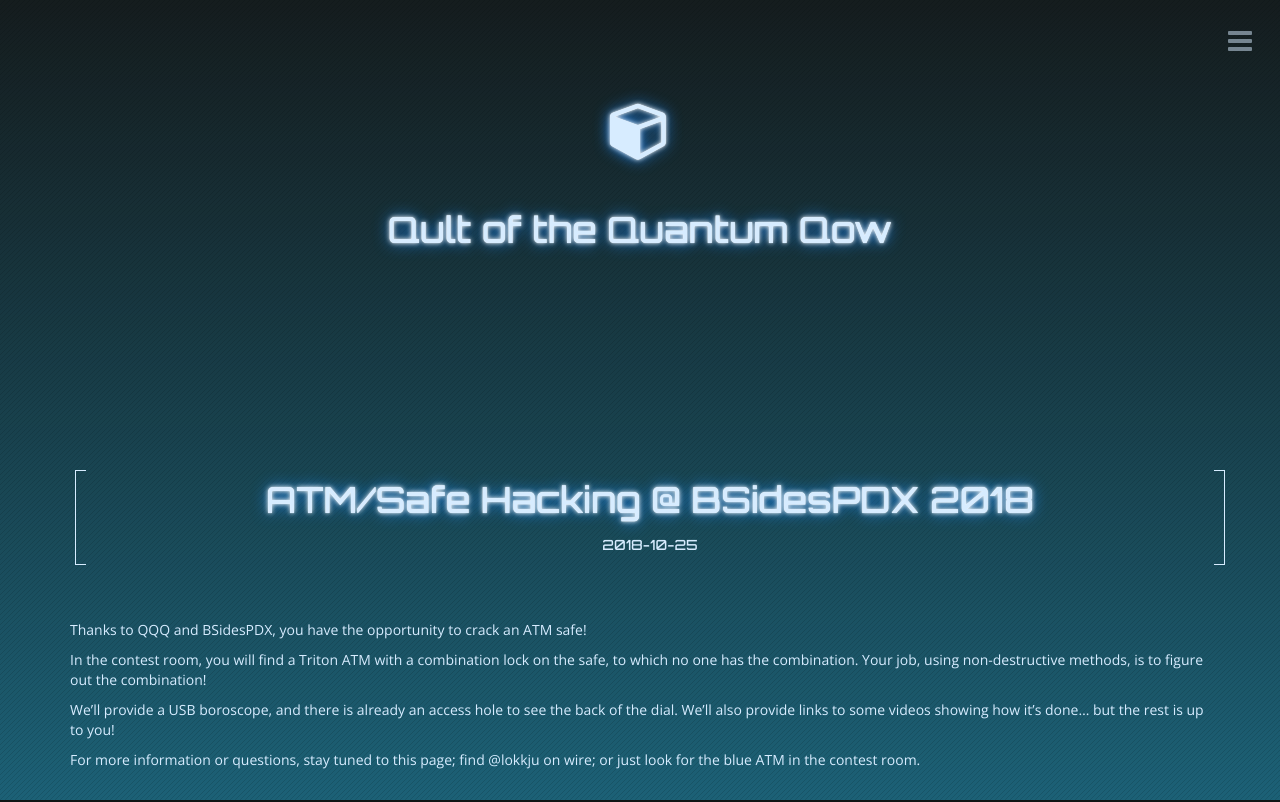
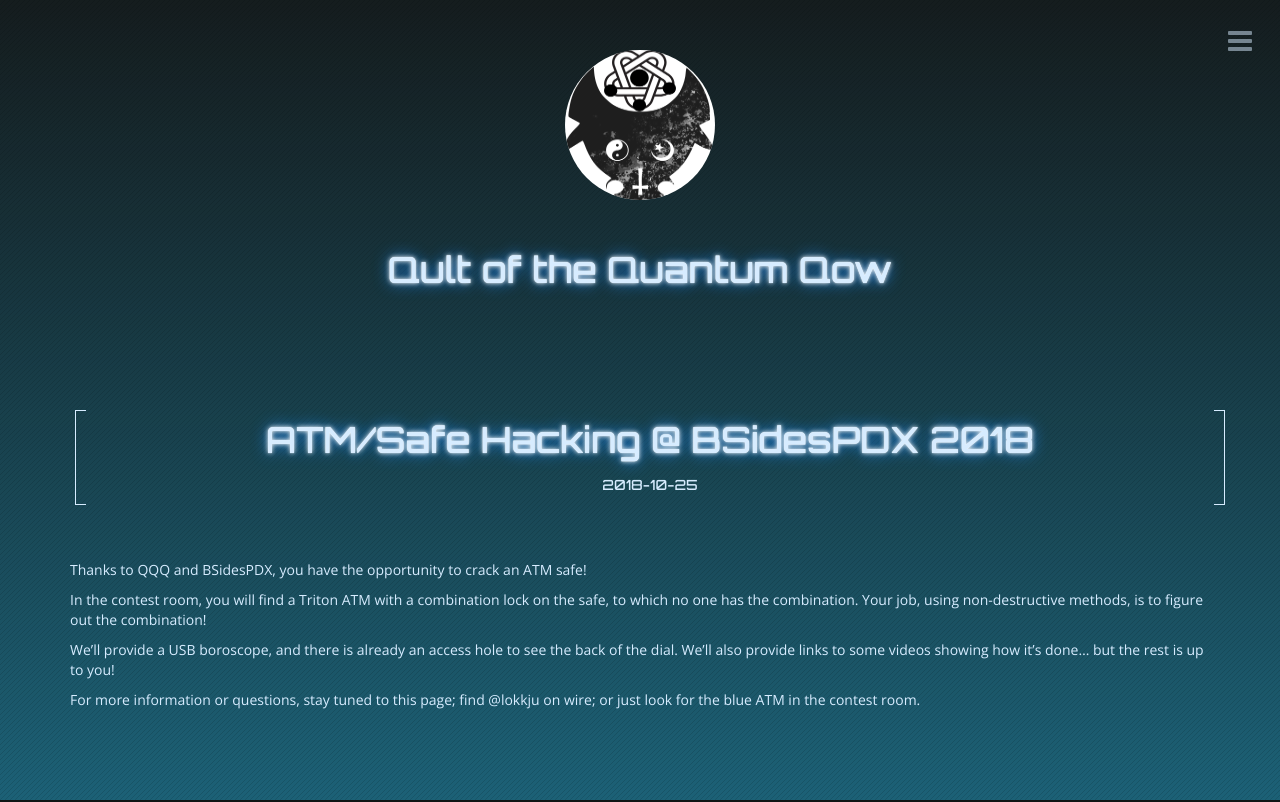
Before and after one commit to quantumqow/quantumqow.github.io, a plain HTML site: page index.html in a window 1280 px wide. Shown: the top 802 px of the page. Drawn offline with nearby package versions, Linux system fonts and the light colour scheme.

Commit message:
Site updated: 2018-10-25 17:27:37

```diff
--- a/css/style.css
+++ b/css/style.css
@@ -68,7 +68,7 @@ a:hover {
   }
 }
 header {
-  padding-top: 100px;
+  padding-top: 50px;
 }
 header .logo {
   margin: 0 auto;
@@ -86,9 +86,10 @@ header .logo .logo-icon {
   text-shadow: 0 0 1px #fff, 0 0 5px #fff, 0 0 15px #228dff;
 }
 header .logo img {
-  width: 100px;
-  height: 100px;
+  width: 150px;
+  height: 150px;
   border-radius: 50%;
+  background-color: #fff;
 }
 header .logo .title {
   line-height: 100px;
@@ -100,7 +101,7 @@ section.main {
   color: #d7ecff;
 }
 section.main .post {
-  margin-top: 200px;
+  margin-top: 100px;
 }
 @media (max-width: 33.9em) {
   section.main .post {
--- a/index.html
+++ b/index.html
@@ -109,12 +109,13 @@
         <!--Title and Logo-->
         <header>
     <div class="logo">
-        <a href="/"><i class="logo-icon fa fa-cube" aria-hidden="true"></i></a>
+        <a href="/"><img style="opacity:80;" src="/img/qqq_logo.svg.png"></img></a>
 
             <h1 id="main-title" class="title">Qult of the Quantum Qow</h1>
 
     </div>
 </header>
+
 
         <section class="main">
 
```
Also changed, not shown: 2018/10/25/atm-hacking/index.html (+2 -1 lines), archives/2018/10/index.html (+2 -1 lines), archives/2018/index.html (+2 -1 lines), archives/index.html (+2 -1 lines), img/qqq_logo.svg.png (added).
